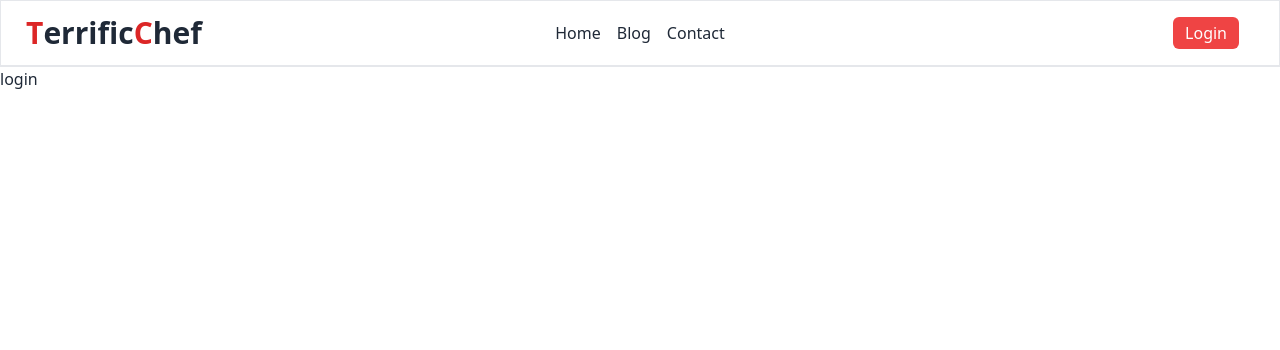
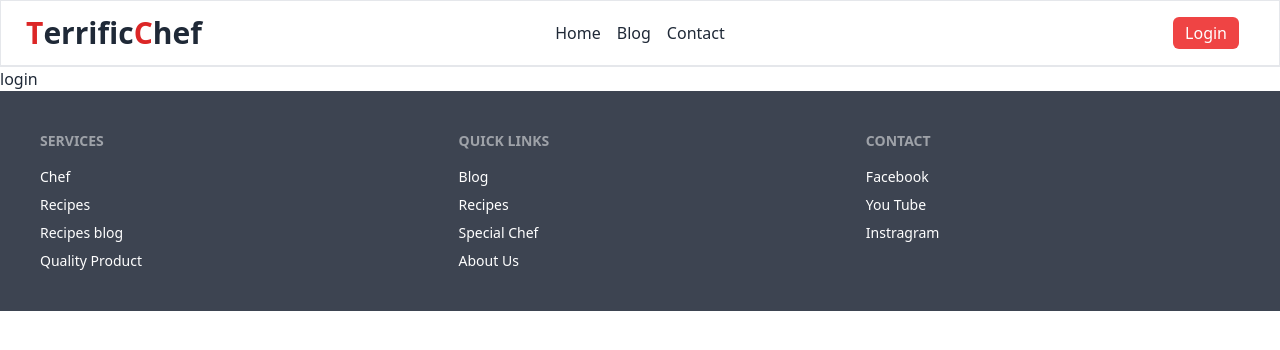
Before and after one commit to Mahadi90/terrific-chef-client, a React (Vite) app: page /login in a window 1280 px wide. Shown: the top 350 px of the page. Built offline with nearby package versions, Linux system fonts and the light colour scheme.

Commit message:
footer added

```diff
--- a/src/components/Footer.jsx
+++ b/src/components/Footer.jsx
@@ -2,9 +2,28 @@ import React from 'react';
 
 const Footer = () => {
     return (
-        <div>
-            <h2>footer</h2>
-        </div>
+        <footer className="footer p-10 bg-neutral text-neutral-content">
+  <div>
+    <span className="footer-title">Services</span>
+    <a className="link link-hover">Chef</a>
+    <a className="link link-hover">Recipes</a>
+    <a className="link link-hover">Recipes blog</a>
+    <a className="link link-hover">Quality Product</a>
+  </div>
+  <div>
+    <span className="footer-title">Quick Links</span>
+    <a className="link link-hover">Blog</a>
+    <a className="link link-hover">Recipes</a>
+    <a className="link link-hover">Special Chef</a>
+    <a className="link link-hover">About Us</a>
+  </div>
+  <div>
+    <span className="footer-title">Contact</span>
+    <a className="link link-hover">Facebook</a>
+    <a className="link link-hover">You Tube</a>
+    <a className="link link-hover">Instragram</a>
+  </div>
+</footer>
     );
 };
 
--- a/src/layout/Main.jsx
+++ b/src/layout/Main.jsx
@@ -8,7 +8,7 @@ const Main = () => {
         <div>
             <Header/>
             <Outlet/>
-            {/* <Footer/> */}
+            <Footer/>
         </div>
     );
 };
```
